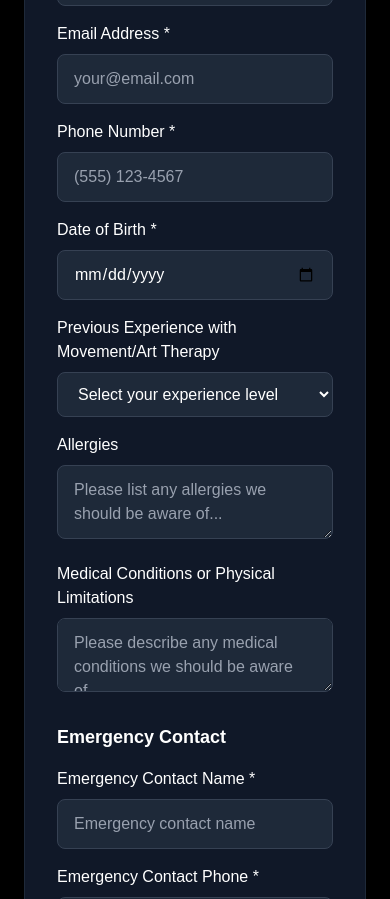
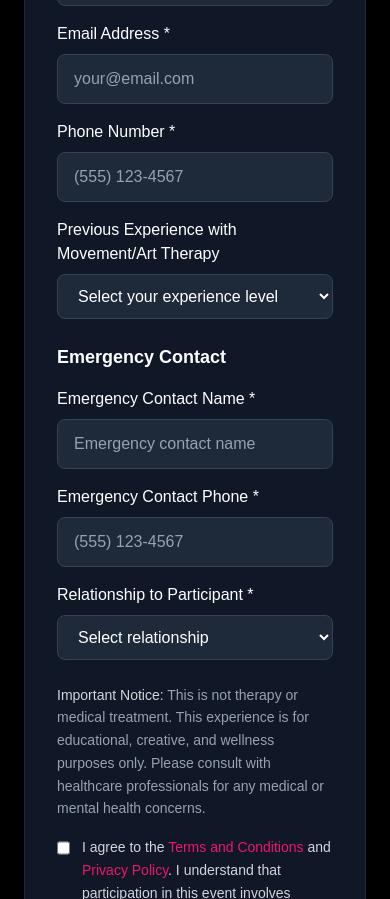
Before and after one commit to timwatts80/artriot, a Next.js app: page /register/in-person/meditation in a window 390 px wide. Shown: the part 2240-3139 px from the top of the page. Built offline with nearby package versions, Linux system fonts and the light colour scheme; no server answers; the database is empty.

Commit message:
Remove sensitive fields from registration form and put email/phone side by side

```diff
--- a/src/components/RegistrationForm.tsx
+++ b/src/components/RegistrationForm.tsx
@@ -19,9 +19,6 @@ interface ParticipantInfo {
   lastName: string;
   email: string;
   phone: string;
-  dateOfBirth: string;
-  dietaryRestrictions: string;
-  medicalConditions: string;
   experience: string;
 }
 
@@ -46,9 +43,6 @@ export default function RegistrationForm({
     lastName: '',
     email: '',
     phone: '',
-    dateOfBirth: '',
-    dietaryRestrictions: '',
-    medicalConditions: '',
     experience: '',
   });
 
@@ -203,6 +197,7 @@ export default function RegistrationForm({
             </div>
           </div>
 
+          <div className="grid md:grid-cols-2 gap-4">
             <div>
               <label htmlFor="email" className="block text-white font-medium mb-2">
                 Email Address *
@@ -219,7 +214,6 @@ export default function RegistrationForm({
               />
             </div>
 
-          <div className="grid md:grid-cols-2 gap-4">
             <div>
               <label htmlFor="phone" className="block text-white font-medium mb-2">
                 Phone Number *
@@ -233,21 +227,6 @@ export default function RegistrationForm({
                 required
                 className="w-full px-4 py-3 bg-gray-800 border border-gray-700 rounded-lg text-white placeholder-gray-400 focus:outline-none focus:ring-2 focus:ring-primary-500 focus:border-transparent"
                 placeholder="(555) 123-4567"
-              />
-            </div>
-
-            <div>
-              <label htmlFor="dateOfBirth" className="block text-white font-medium mb-2">
-                Date of Birth *
-              </label>
-              <input
-                type="date"
-                id="dateOfBirth"
-                name="dateOfBirth"
-                value={participantInfo.dateOfBirth}
-                onChange={handleParticipantChange}
-                required
-                className="w-full px-4 py-3 bg-gray-800 border border-gray-700 rounded-lg text-white placeholder-gray-400 focus:outline-none focus:ring-2 focus:ring-primary-500 focus:border-transparent"
               />
             </div>
           </div>
@@ -269,36 +248,6 @@ export default function RegistrationForm({
               <option value="experienced">Experienced</option>
               <option value="professional">Professional/Practitioner</option>
             </select>
-          </div>
-
-          <div>
-            <label htmlFor="dietaryRestrictions" className="block text-white font-medium mb-2">
-              Allergies
-            </label>
-            <textarea
-              id="dietaryRestrictions"
-              name="dietaryRestrictions"
-              value={participantInfo.dietaryRestrictions}
-              onChange={handleParticipantChange}
-              rows={2}
-              className="w-full px-4 py-3 bg-gray-800 border border-gray-700 rounded-lg text-white placeholder-gray-400 focus:outline-none focus:ring-2 focus:ring-primary-500 focus:border-transparent"
-              placeholder="Please list any allergies we should be aware of..."
-            />
-          </div>
-
-          <div>
-            <label htmlFor="medicalConditions" className="block text-white font-medium mb-2">
-              Medical Conditions or Physical Limitations
-            </label>
-            <textarea
-              id="medicalConditions"
-              name="medicalConditions"
-              value={participantInfo.medicalConditions}
-              onChange={handleParticipantChange}
-              rows={2}
-              className="w-full px-4 py-3 bg-gray-800 border border-gray-700 rounded-lg text-white placeholder-gray-400 focus:outline-none focus:ring-2 focus:ring-primary-500 focus:border-transparent"
-              placeholder="Please describe any medical conditions we should be aware of..."
-            />
           </div>
         </div>
 
```
Lines whose indentation alone changed are shown as unchanged.
